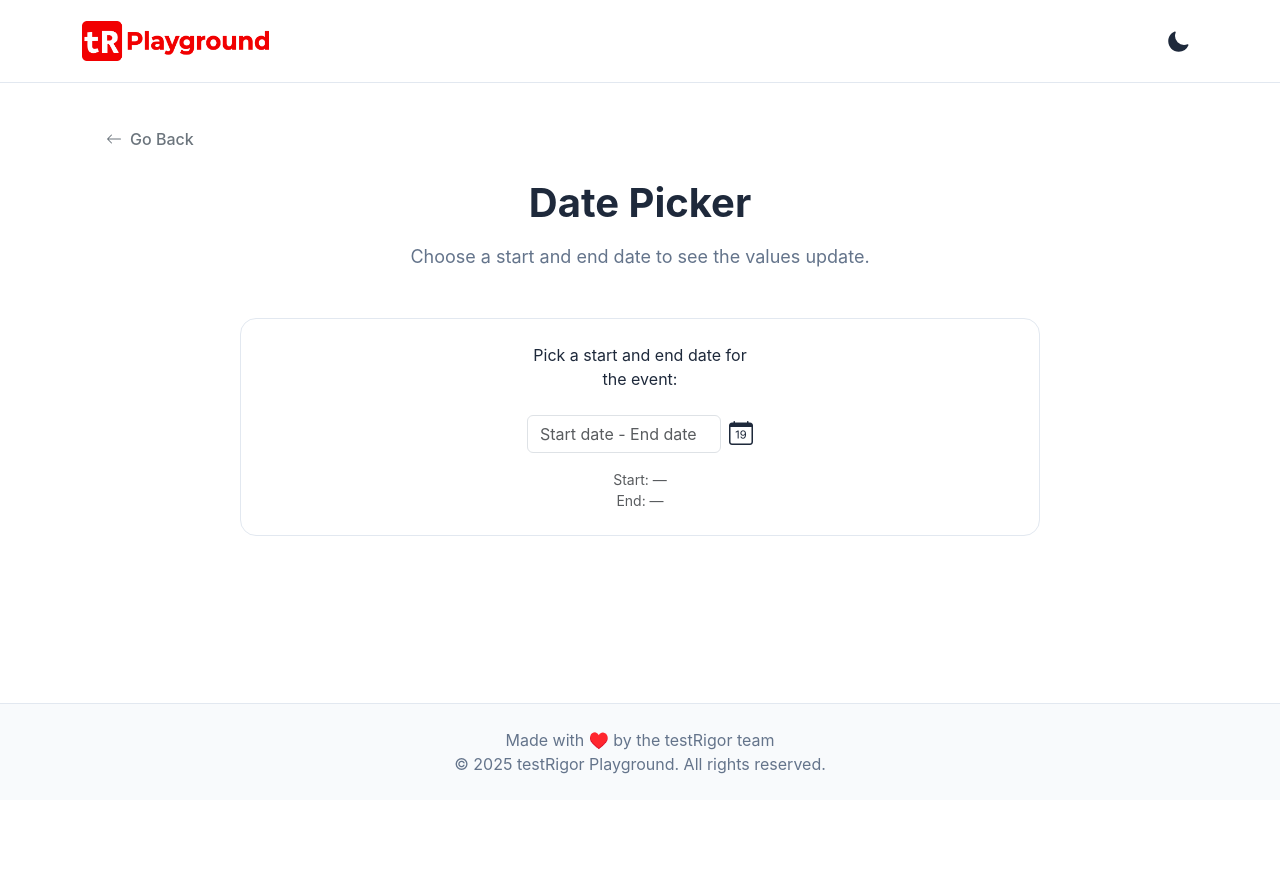
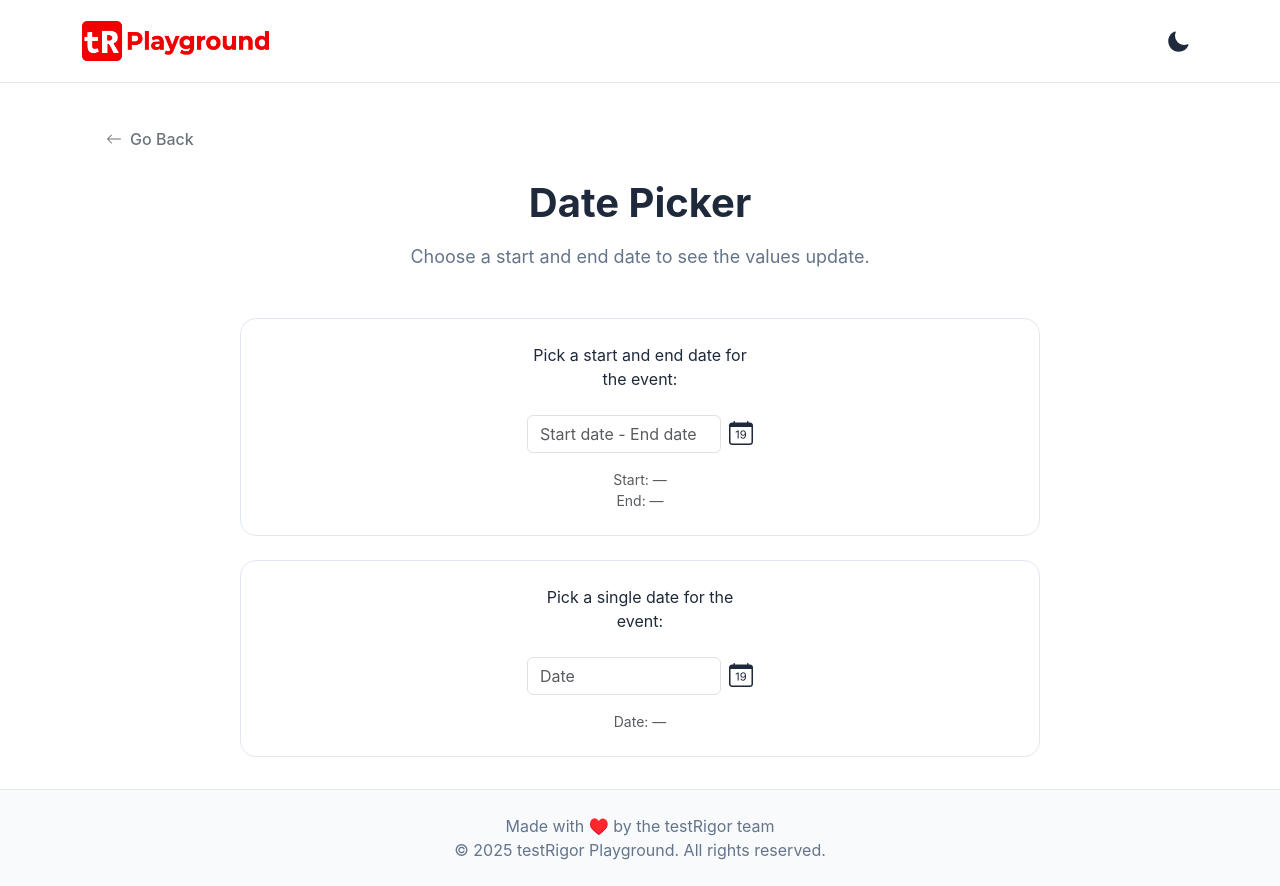
Before and after one commit to thiagonunes11/testRigorPlayground, a React (Vite) app: page /datePicker in a window 1280 px wide. Before the commit the page ends 800 px from the top, so only its background shows below. Built offline with nearby package versions, Linux system fonts and the light colour scheme; the HTML template or start-up script is replaced by a standard one.

Commit message:
Add single date picker to DdatePicker page
Introduced a new section in the DdatePicker page allowing users to select a single date in addition to the existing date range picker. This enhances the component's flexibility for different date selection scenarios.

```diff
--- a/src/pages/ddatePicker.jsx
+++ b/src/pages/ddatePicker.jsx
@@ -7,6 +7,7 @@ import Layout from '../components/Layout';
 const DdatePicker = () => {
     const [dateRange, setDateRange] = useState([null, null]);
     const [startDate, endDate] = dateRange;
+    const [date, setDate] = useState(null);
 
     return (
         <Layout
@@ -51,6 +52,34 @@ const DdatePicker = () => {
                     </Form.Group>
                 </Col>
             </Row>
+            <Row className="demo-content mt-4 justify-content-center">
+                <Col md={6} lg={4}>
+                    <div className="mb-4">Pick a single date for the event:</div>
+                    <Form.Group controlId="datePicker">
+                        <Form.Label visuallyHidden>Select Date Range</Form.Label>
+                        <div className="d-flex align-items-center">
+                            <DatePicker
+                                selected={date}
+                                onChange={setDate}
+                                dateFormat="MMM d, yyyy"
+                                placeholderText="Date"
+                                showMonthDropdown
+                                showYearDropdown
+                                dropdownMode="select"
+                                className="form-control"
+                                wrapperClassName="w-100"
+                                popperPlacement="bottom-start"
+                            />
+                            <span className="ms-2 fs-4">
+                                <i className="bi bi-calendar-date"></i>
+                            </span>
+                        </div>
+                        <div className="mt-3 small text-muted">
+                            <div>Date: {date ? date.toLocaleDateString() : "—"}</div>
+                        </div>
+                    </Form.Group>
+                </Col>
+            </Row>
         </Layout>
     );
 };
```
Lines whose indentation alone changed are shown as unchanged.
